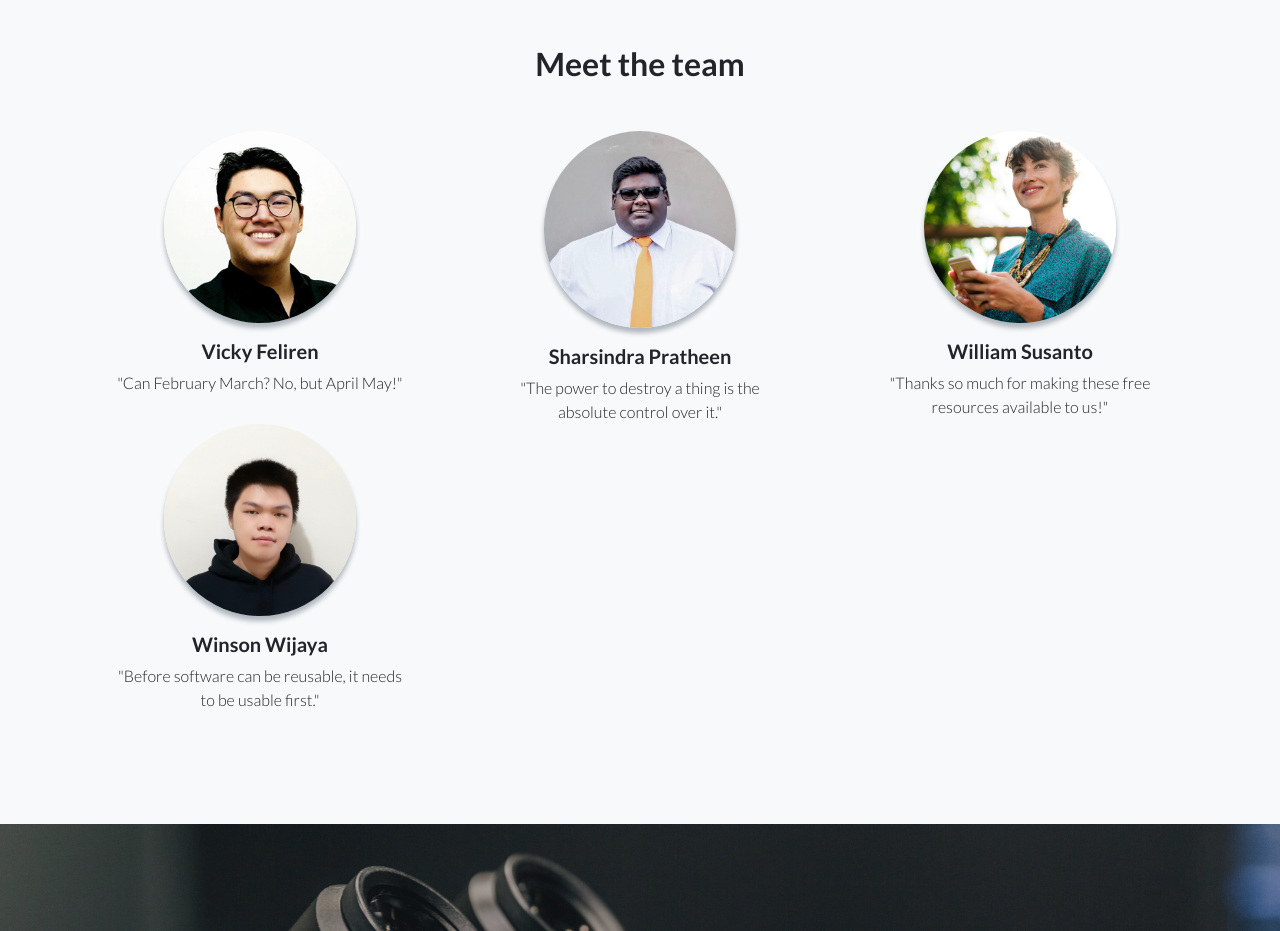
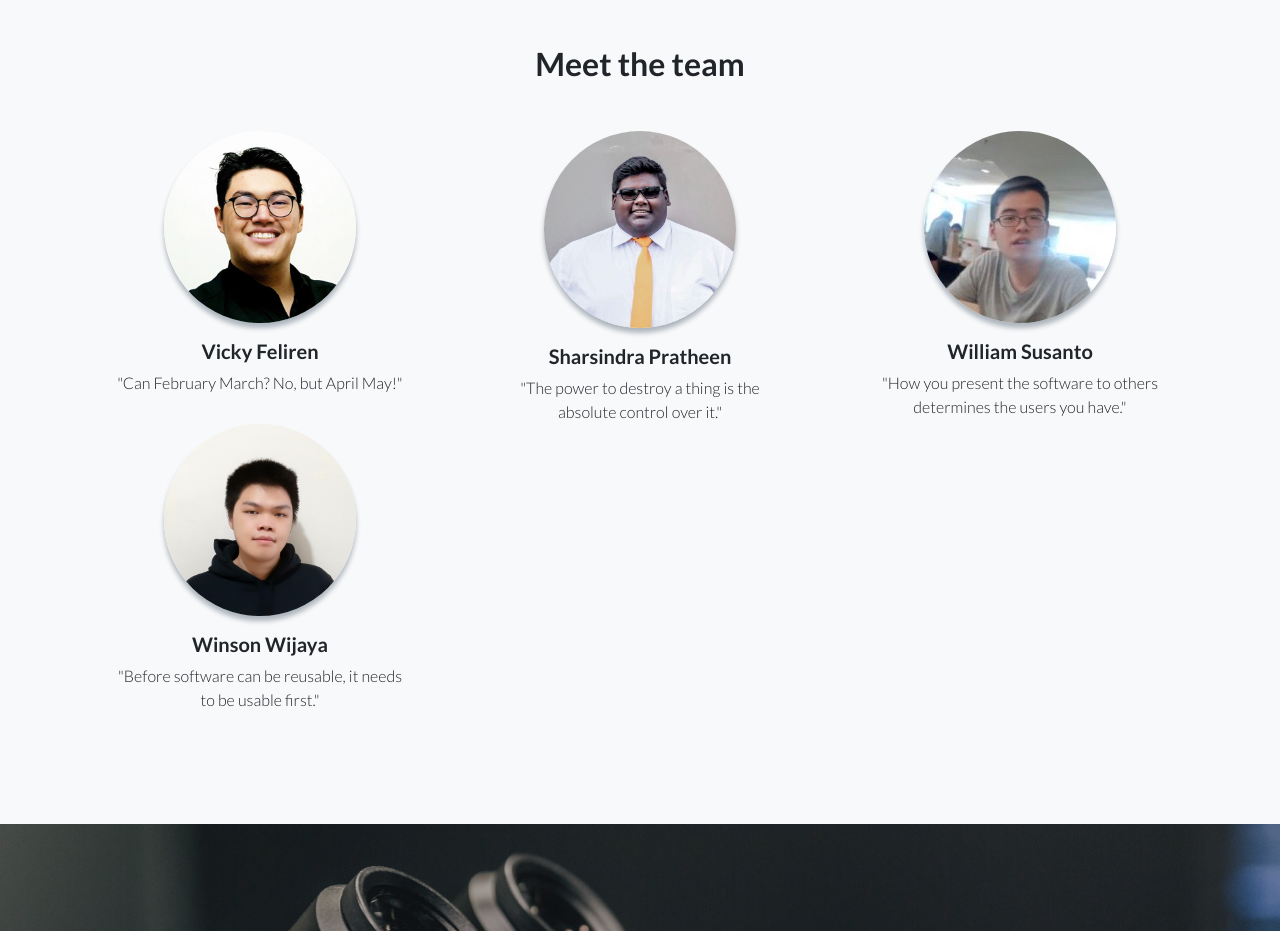
Before and after one commit to Feliren88/VirtuaLab, a website: page frontend/index.html in a window 1280 px wide. Shown: the part 2660-3591 px from the top of the page. Drawn offline with Linux system fonts and the light colour scheme.

Commit message:
Add files via upload

```diff
--- a/frontend/index.html
+++ b/frontend/index.html
@@ -143,9 +143,9 @@
         </div>
         <div class="col-lg-4">
           <div class="testimonial-item mx-auto mb-5 mb-lg-0">
-            <img class="img-fluid rounded-circle mb-3" src="img/testimonials-3.jpg" alt="">
+            <img class="img-fluid rounded-circle mb-3" src="img/IMG-20191117-WA0000.jpg" alt="">
             <h5>William Susanto</h5>
-            <p class="font-weight-light mb-0">"Thanks so much for making these free resources available to us!"</p>
+            <p class="font-weight-light mb-0">"How you present the software to others determines the users you have."</p>
           </div>
         </div>
         <div class="col-lg-4">
```
Also changed, not shown: frontend/img/IMG-20191117-WA0000.jpg (added).
